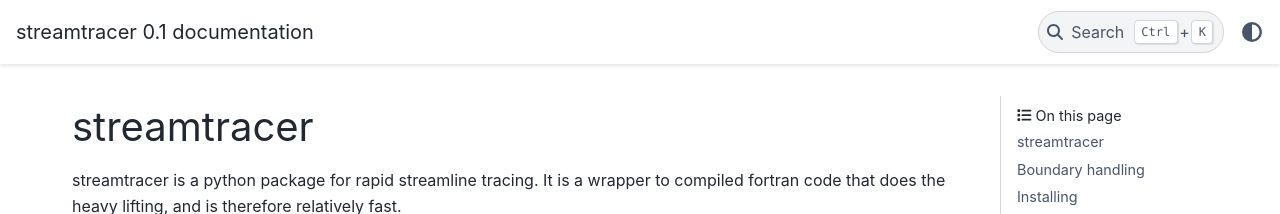
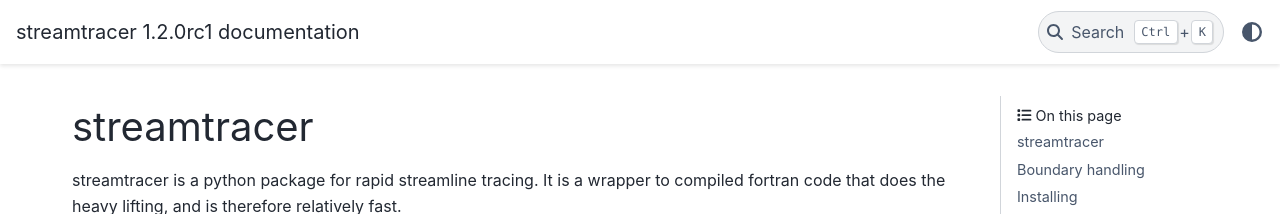
Before and after one commit to sunpy/streamtracer, a Sphinx documentation site: the page built from doc/index.rst, in a window 1280 px wide. Shown: the top 214 px of the page. Built offline with Sphinx 7.4.7 and the PyData theme 0.15.4, drawn with Linux system fonts in a browser that asks for light colours; pages that are not in the unit, such as notebooks, are missing from menus.

Commit message:
Bump version number

```diff
--- a/doc/conf.py
+++ b/doc/conf.py
@@ -28,7 +28,7 @@
 author = 'David Stansby'
 
 # The full version, including alpha/beta/rc tags
-release = '0.1'
+release = '1.2.0rc1'
 
 # Home page
 master_doc = 'index'
--- a/setup.cfg
+++ b/setup.cfg
@@ -8,7 +8,7 @@ url=https://streamtracer.readthedocs.io/en/stable/
 license = GPL v3
 license_file = LICENSE
 platform = any
-version=1.1.1
+version=1.2.0rc1
 
 [options]
 python_requires = >=3.6
```
